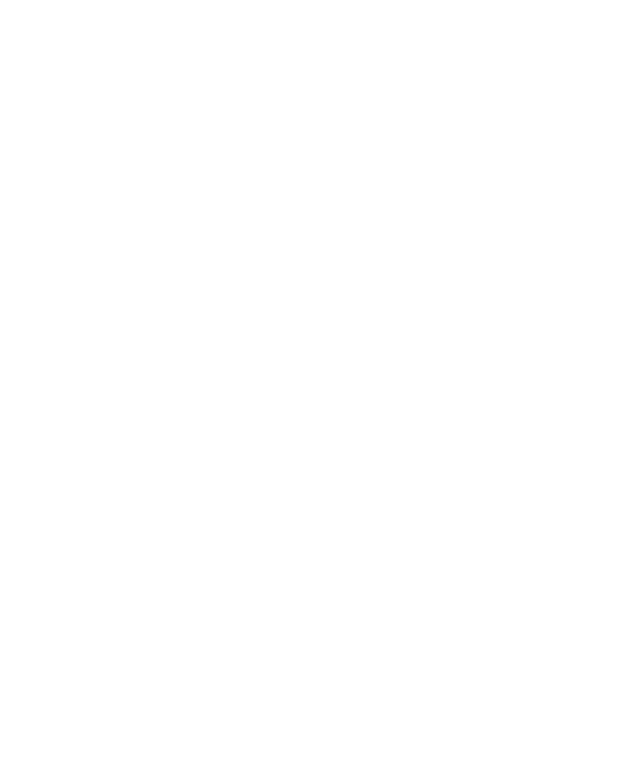
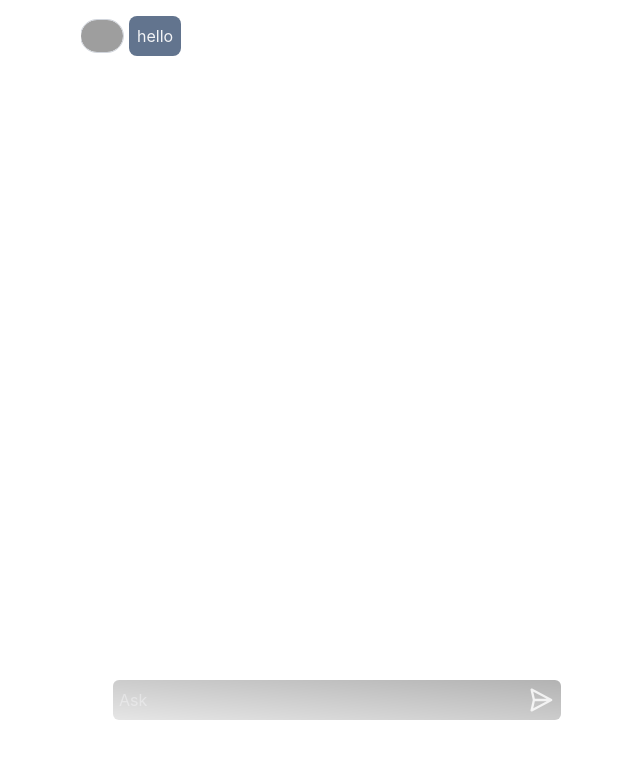
Before and after one commit to mhmdnyb/RAG-UI, a React (Vite) app in the folder RAG-project/: page /chat in a window 1280 px wide. Before the commit this address had no page. Shown: the top 758 px of the page, without its empty margins (303-943 px from the left). Built offline with nearby package versions, Linux system fonts and the light colour scheme; grey boxes are pictures that could not be loaded.

Commit message:
add chat route

```diff
--- a/RAG-project/src/App.jsx
+++ b/RAG-project/src/App.jsx
@@ -1,9 +1,11 @@
 import "./App.css";
 import { Route, Routes } from "react-router";
+import ChatPage from "./pages/ChatPage/ChatPage";
 function App() {
   return (
     <Routes>
       <Route index element={<h1>home</h1>}></Route>
+      <Route path={"/chat"} element={<ChatPage></ChatPage>}></Route>
     </Routes>
   );
 }
```
